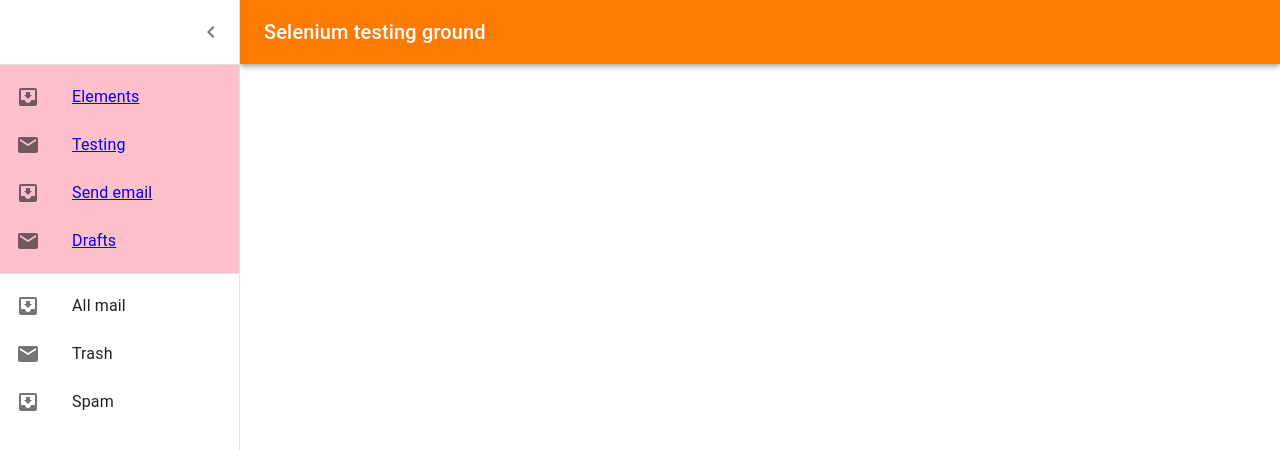
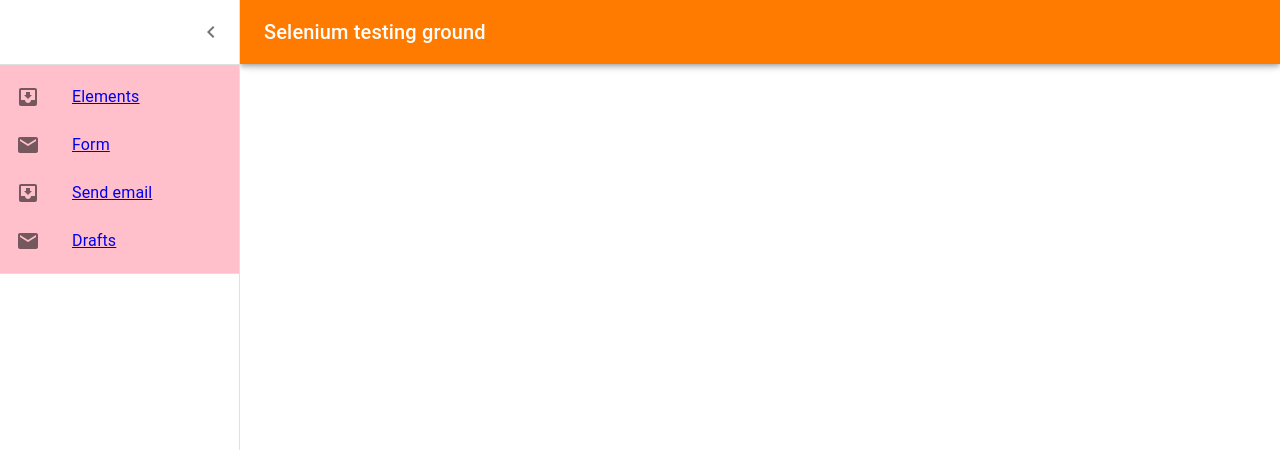
Before and after one commit to adamman722/template-reactjs, a React (Create React App) app: page / in a window 1280 px wide. Both pictures are taken after a click on the button "open drawer". Shown: the top 450 px of the page. Built offline with nearby package versions, Linux system fonts and the light colour scheme.

Commit message:
added some keys to map

```diff
--- a/src/App.js
+++ b/src/App.js
@@ -126,9 +126,8 @@
         <Divider />
         {/* to play with background colors to list add "sx={styles that you want }" */}
         <List sx={{ backgroundColor: "Pink" }}>
-          {["Elements", "Testing", "Send email", "Drafts"].map(
-            (text, index) => (
-              <Link to={text}>
+          {["Elements", "Form", "Send email", "Drafts"].map((text, index) => (
+            <Link to={text} key={text}>
               <ListItem key={text} disablePadding>
                 <ListItemButton>
                   <ListItemIcon>
@@ -138,11 +137,10 @@
                 </ListItemButton>
               </ListItem>
             </Link>
-            )
-          )}
+          ))}
         </List>
         <Divider />
-        <List>
+        {/* <List>
           {["All mail", "Trash", "Spam"].map((text, index) => (
             <ListItem key={text} disablePadding>
               <ListItemButton>
@@ -153,7 +151,7 @@
               </ListItemButton>
             </ListItem>
           ))}
-        </List>
+        </List> */}
       </Drawer>
       <Main open={open}>
         <DrawerHeader />
--- a/src/router.js
+++ b/src/router.js
@@ -10,7 +10,7 @@
     //to make new paths we use children instead of routs this time
     children: [
       { path: "Elements", element: <DropDown /> },
-      { path: "Testing", element: <Form /> },
+      { path: "Form", element: <Form /> },
     ],
   },
 ]);
```
Lines whose indentation alone changed are shown as unchanged.
